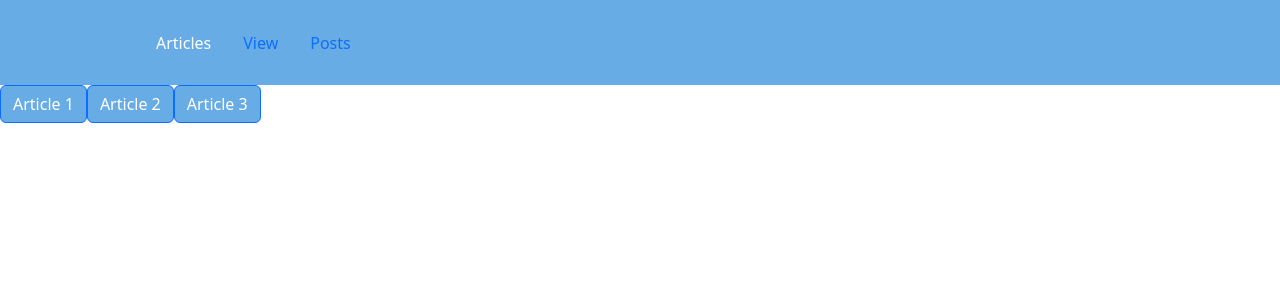
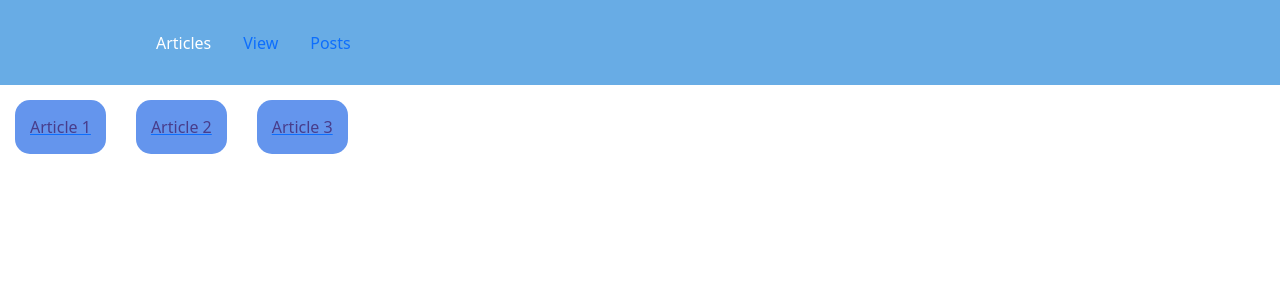
Before and after one commit to echua3/hophacks2022, a React (Create React App) app in the folder client/: page /articles in a window 1280 px wide. Shown: the top 300 px of the page. Built offline with nearby package versions, Linux system fonts and the light colour scheme.

Commit message:
ArticleSelect css

```diff
--- /dev/null
+++ b/client/src/components/articleSelect/ArticleSelect.css
@@ -0,0 +1,13 @@
+button.artButton {
+    display: flex;
+    margin: 15px;
+    padding: 15px;
+
+    width: calc(100% - 30px);
+
+    border-radius: 15px;
+    border-width: 0;
+
+    color:darkslateblue;
+    background-color:cornflowerblue;
+}
--- a/client/src/components/articleSelect/ArticleSelect.js
+++ b/client/src/components/articleSelect/ArticleSelect.js
@@ -4,9 +4,10 @@ import React, { Component } from 'react';
 import Button from 'react-bootstrap/Button';
 import ButtonGroup from 'react-bootstrap/ButtonGroup';
 //import {Link} from 'react-router-dom';
+import './ArticleSelect.css';
 
 let url1 = "https://www.jhunewsletter.com/article/2022/09/sga-returns-to-discuss-welcome-event-for-all-students"
-let url2 = "https://hub.jhu.edu/2022/09/12/flu-vaccine-mandate-2022/"
+let url2 = "https://www.jhunewsletter.com/article/2022/09/rain-or-shine-mens-soccer-remains-unbeaten-after-weekend-doubleheader"
 let url3 = "https://www.jhunewsletter.com/article/2022/09/dont-get-cocky-blue-jays-rank-is-just-a-number"
 
 class ArticleSelect extends Component {
@@ -17,15 +18,16 @@ class ArticleSelect extends Component {
     render() {
         return (
             <div id="parent">
+
                 <ButtonGroup>
                 <a href={"/view?url=" + url1} target="_blank">
-                    <Button> Article 1</Button>
+                    <Button className="artButton" name="artButton"> Article 1</Button>
                     </a>
                 <a href={"/view?url=" + url2} target="_blank">
-                    <Button> Article 2</Button>
+                    <Button className="artButton" name="artButton"> Article 2</Button>
                 </a>
                 <a href={"/view?url=" + url3} target="_blank">
-                    <Button> Article 3</Button>
+                    <Button className="artButton" name="artButton"> Article 3</Button>
                 </a>
                 </ButtonGroup>
             </div>
```
